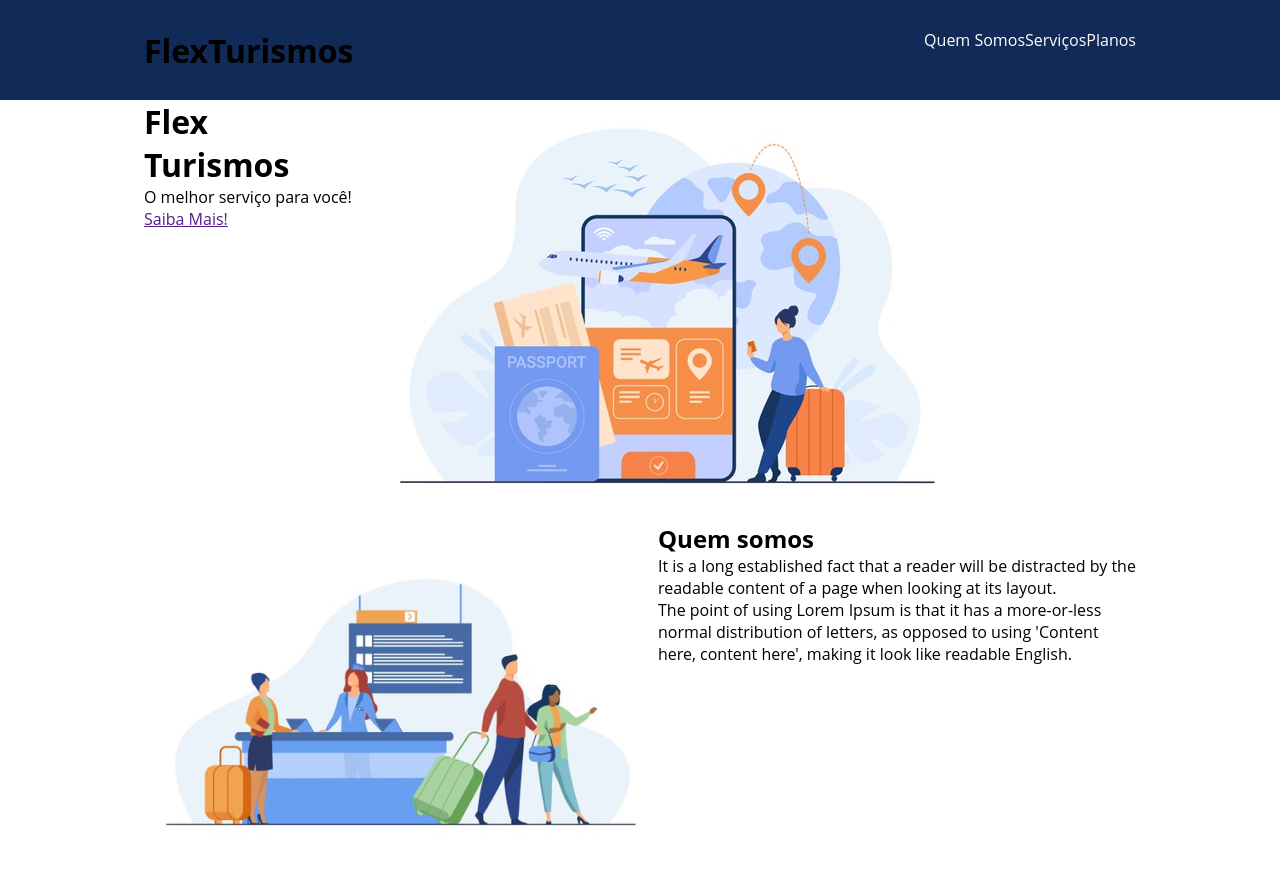
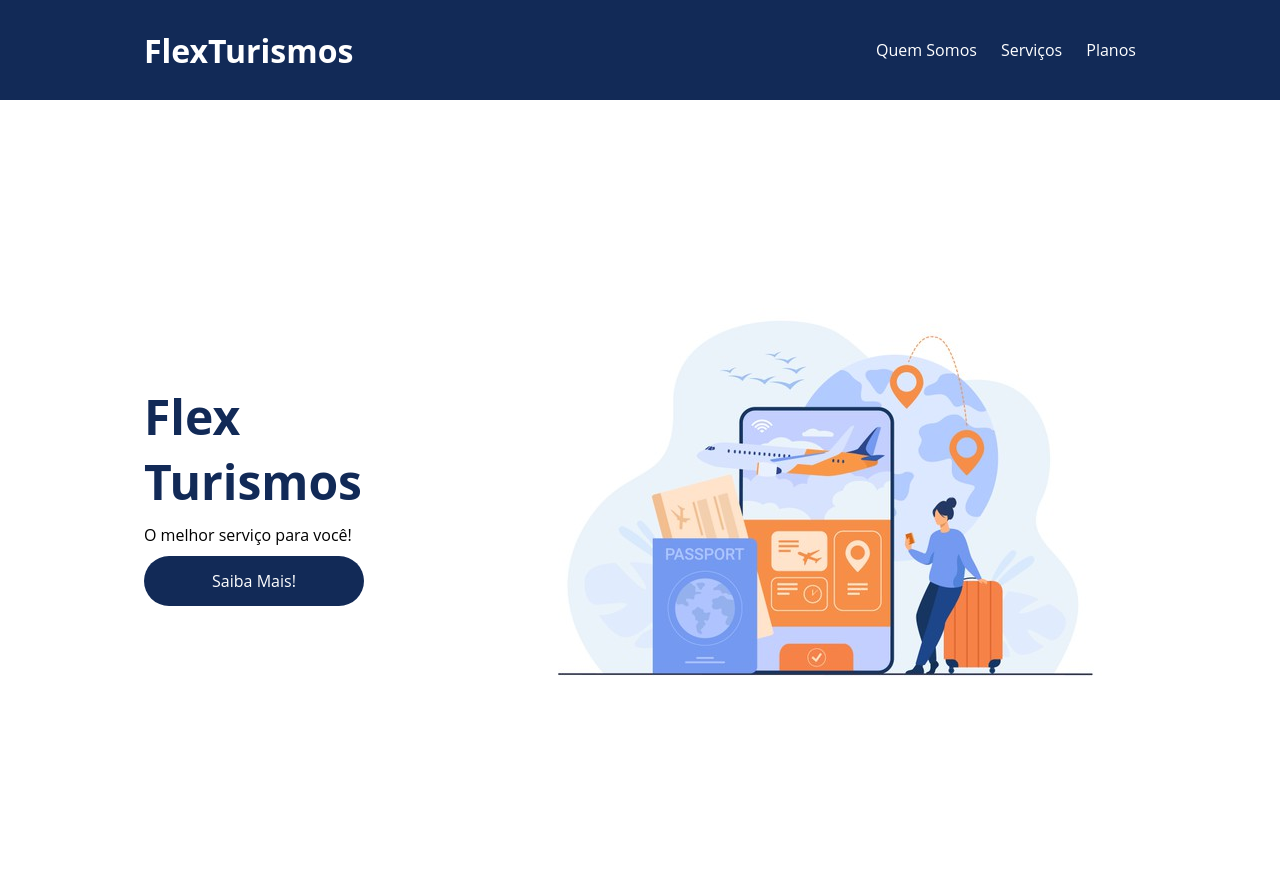
Before and after one commit to britolmbs/projetoflexboxhtml, a plain HTML site: page index.html in a window 1280 px wide. Shown: the top 886 px of the page. Drawn offline with Linux system fonts and the light colour scheme.

Commit message:
Aula 2 e Ajustes

```diff
--- a/index.html
+++ b/index.html
@@ -18,8 +18,8 @@
         </ul>
     </header>
 
-    <div class="flex-container">
-        <div>
+    <div class="flex-container apresentacao">
+        <div class="texto-apresentacao">
             <h1>Flex <br>Turismos</h1>
             <p>O melhor serviço para você!</p>
             <a href="">Saiba Mais!</a>
@@ -31,15 +31,16 @@
     </div>
 
     <div class="flex-container" id="quem-somos">
-        <div>
-            <img src="./images/1-quem-somos.png" alt="balcão de atendimento">
-        </div>
 
         <div>
             <h2>Quem somos</h2>
             <p>It is a long established fact that a reader will be distracted by the readable content of a page when looking at its layout. </p>
             <p>The point of using Lorem Ipsum is that it has a more-or-less normal distribution of letters, as opposed to using 'Content here, content here', making it look like readable English.</p>
         </div>
+        <div>
+            <img src="./images/1-quem-somos.png" alt="balcão de atendimento">
+        </div>
+
     </div>
 
     <div>
@@ -109,7 +110,7 @@
 
     <footer>
         <p>&copy; 2021 CSS Flexbox</p>
-        <p>Desenvolvido por: Seu nome aqui dev</p>
+        <p>Desenvolvido por: Lucas Brito</p>
     </footer>
 </body>
 </html>
--- a/style.css
+++ b/style.css
@@ -11,6 +11,10 @@ ul{
 ul li a{
     text-decoration: none;
 }
+div img{
+    display: block;
+    width: 100%;
+}
 .flex-container{
     display: flex;
     max-width: 992px;
@@ -22,9 +26,14 @@ header{
     height: 100px;
     display: flex;
     align-items: center;
+    color: #fff;
 }
 header .list-items{
     display: flex;
+    max-width: 260px;
+    width: 100%;
+    justify-content: space-between;
+    align-items: center;
 
 }
 .list-items li a{
@@ -33,3 +42,54 @@ header .list-items{
 header .menu{
     justify-content: space-between;
 }
+.apresentacao{
+    height:100vh ;
+    align-items: center;
+    justify-content: space-between;
+}
+.apresentacao .texto-apresentacao{
+    min-height: 200px;
+}
+.texto-apresentacao h1{
+color: #122A57;
+font-size: 48px;
+margin-bottom: 10px;
+}
+.texto-apresentacao a{
+  background-color:#122A57 ;
+  color: #fff;
+  text-align: center;
+  border-radius: 30px;
+  width: 220px;
+  display: block;
+  text-decoration: none;
+  height: 50px;
+  line-height: 50px ;
+  margin-top: 10px;
+  margin-bottom: 10px;
+}
+#quem-somos{
+    flex-direction: row-reverse;
+    align-items: center;
+    justify-content: space-between;
+}
+#quem-somos h2{
+    font-size: 32px;
+    color: #122A57;
+    display: flex;
+    margin-bottom: 20px;
+
+}
+#quem-somos h2::before{
+    content: "";
+    height: 50px;
+    width: 5px;
+    margin-right:5px ;
+    background-color: #122A57;
+    position: relative;
+
+}
+#quem-somos p{
+    margin-bottom: 10px;
+    width: 90px;
+}
```
